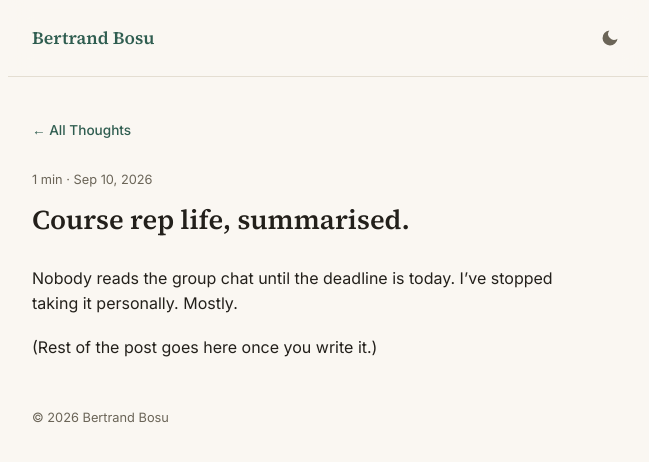
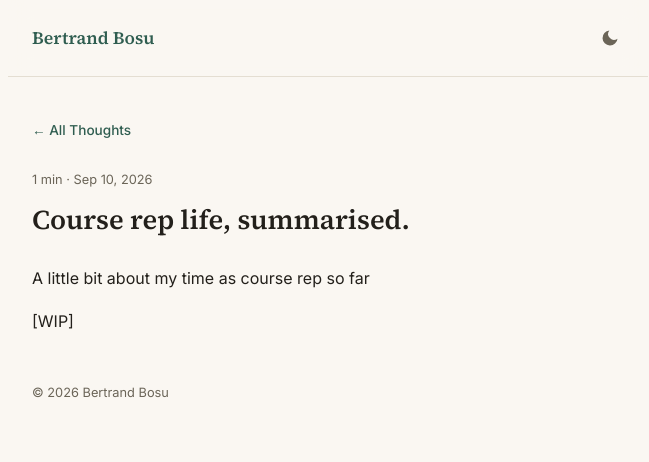
Before and after one commit to Bertqrt/bertrandbosu-blog1, a Jekyll site: the page built from _posts/2026-09-10-course-rep-life-summarised.md, in a window 1280 px wide. Shown: the top 462 px of the page, without its empty margins (312-961 px from the left). Built offline with Jekyll 4.4.1, drawn with Linux system fonts in a browser that asks for light colours; our own code applies the rules of GitHub Pages for plain Markdown files.

Commit message:
Update 2026-09-10-course-rep-life-summarised.md

```diff
--- a/_posts/2026-09-10-course-rep-life-summarised.md
+++ b/_posts/2026-09-10-course-rep-life-summarised.md
@@ -2,6 +2,7 @@
 title: "Course rep life, summarised."
 ---
 
-Nobody reads the group chat until the deadline is today. I've stopped taking it personally. Mostly.
+A little bit about my time as course rep so far
 
-(Rest of the post goes here once you write it.)
+
+[WIP]
```
